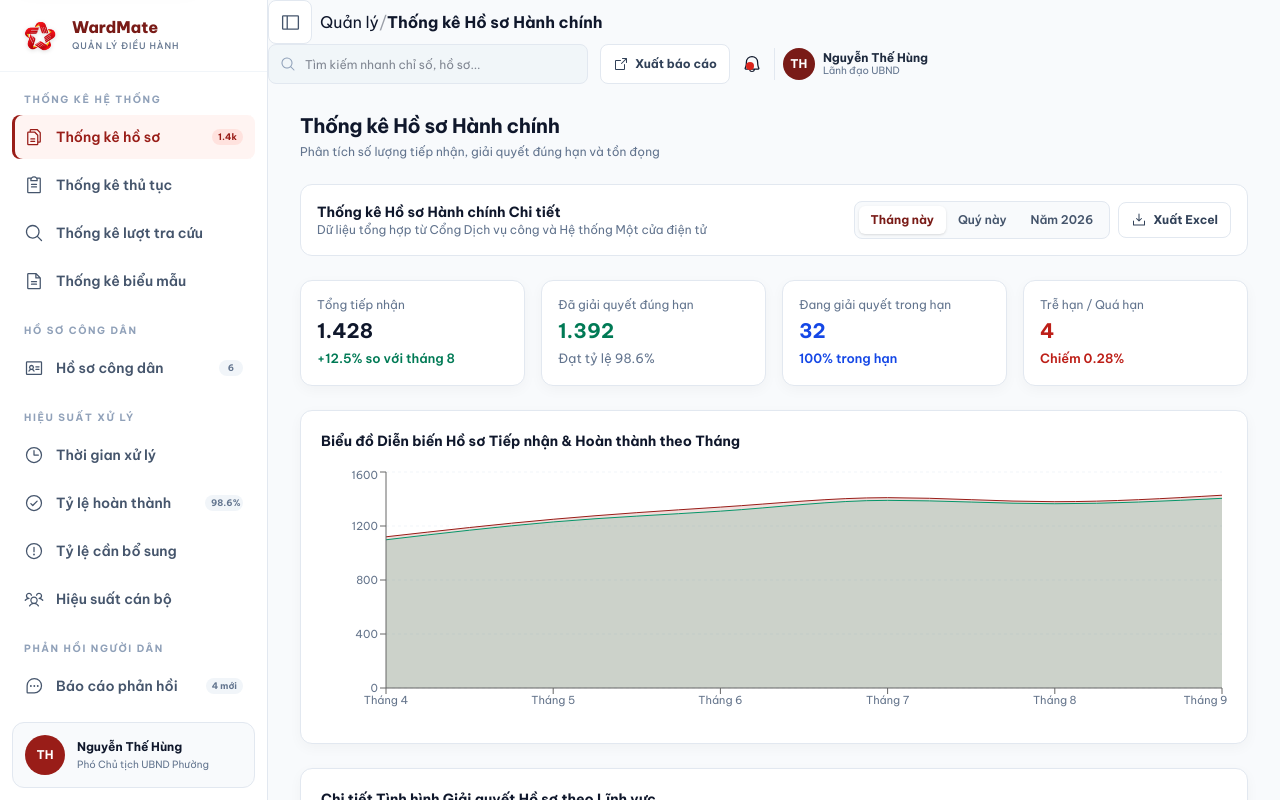
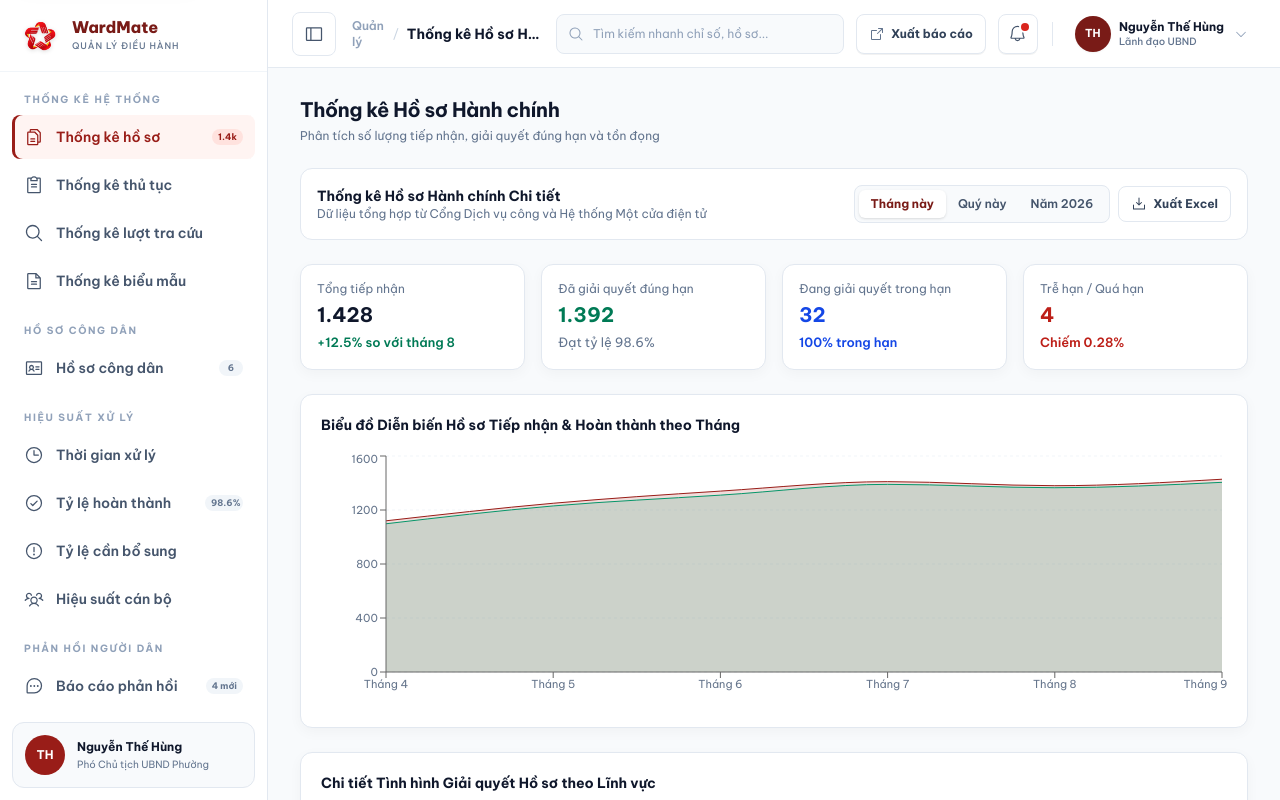
Before and after one commit to wardmate-capstone/wardmate-frontend, a React (Vite) app: page /manager in a window 1280 px wide. Shown: the top 800 px of the page. Built offline with nearby package versions, Linux system fonts and the light colour scheme.

Commit message:
style(manager): modernize manager topbar into single-row layout with admin styling
Sử dụng chuẩn admin-topbar giúp toàn bộ Header nằm trên 1 hàng duy nhất; hoàn thiện breadcrumb, thanh tìm kiếm bo góc, nút xuất báo cáo và avatar người dùng lãnh đạo.

```diff
--- a/src/pages/manager/ManagerHeader.tsx
+++ b/src/pages/manager/ManagerHeader.tsx
@@ -5,16 +5,16 @@ import {
   Bell,
   MagnifyingGlass,
   ArrowSquareOut,
+  CaretDown,
 } from '@phosphor-icons/react';
 import { ManagerSectionId } from './types';
 
 export const managerSectionTitles: Record<ManagerSectionId, { title: string; subtitle?: string }> = {
-  dashboard: { title: 'Tổng quan Điều hành', subtitle: 'Theo dõi tình hình giải quyết TTHC và hoạt động Bộ phận Một cửa' },
-  profiles: { title: 'Quản lý Hồ sơ Công dân', subtitle: 'Cơ sở dữ liệu định danh và thông tin công dân trên địa bàn' },
   'stats-dossiers': { title: 'Thống kê Hồ sơ Hành chính', subtitle: 'Phân tích số lượng tiếp nhận, giải quyết đúng hạn và tồn đọng' },
   'stats-procedures': { title: 'Thống kê Thủ tục Hành chính', subtitle: 'Tần suất giải quyết và thời gian xử lý theo từng thủ tục' },
   'stats-searches': { title: 'Thống kê Lượt tra cứu', subtitle: 'Lưu lượng tìm kiếm và quan tâm của người dân qua cổng trực tuyến' },
   'stats-forms': { title: 'Thống kê Biểu mẫu & E-Form', subtitle: 'Tình hình sử dụng, tải mẫu đơn và kê khai trực tuyến' },
+  profiles: { title: 'Quản lý Hồ sơ Công dân', subtitle: 'Cơ sở dữ liệu định danh và thông tin công dân trên địa bàn' },
   'perf-processing-time': { title: 'Hiệu suất Thời gian Xử lý', subtitle: 'So sánh thời gian giải quyết thực tế so với quy định pháp luật' },
   'perf-completion-rate': { title: 'Tỷ lệ Hoàn thành Hồ sơ', subtitle: 'Tỷ lệ giải quyết trước hạn, đúng hạn và trả kết quả thành công' },
   'perf-supplement-rate': { title: 'Tỷ lệ Cần bổ sung Hồ sơ', subtitle: 'Thống kê hồ sơ chưa đạt chuẩn và phân tích nguyên nhân lỗi' },
@@ -51,8 +51,9 @@ export const ManagerHeader: React.FC<ManagerHeaderProps> = ({
   };
 
   return (
-    <header className="admin-header">
-      <div className="flex items-center gap-2">
+    <header className="admin-topbar sticky top-0 z-30 flex min-h-[68px] items-center justify-between border-b border-slate-200/90 bg-white/95 px-4 backdrop-blur-md sm:px-6">
+      {/* Cụm trái: Toggle menu & Breadcrumb */}
+      <div className="flex items-center gap-2 sm:gap-3 min-w-0">
         <button
           type="button"
           className="admin-menu-toggle"
@@ -60,7 +61,7 @@ export const ManagerHeader: React.FC<ManagerHeaderProps> = ({
           aria-label="Mở menu điều hướng"
           aria-controls="manager-sidebar"
         >
-          <List size={23} />
+          <List size={22} weight="bold" />
         </button>
 
         <button
@@ -71,59 +72,78 @@ export const ManagerHeader: React.FC<ManagerHeaderProps> = ({
           aria-controls="manager-sidebar"
           aria-expanded={!isCollapsedDesktop}
         >
-          <SidebarSimple size={21} />
+          <SidebarSimple size={20} />
         </button>
 
-        <div className="admin-breadcrumb">
-          <span>Quản lý</span>
-          <span className="opacity-40">/</span>
-          <strong>{currentMeta.title}</strong>
+        <div className="flex items-center gap-2 min-w-0 pl-0.5 sm:pl-1">
+          <span className="hidden sm:inline-flex items-center text-xs font-semibold text-slate-400">
+            Quản lý
+          </span>
+          <span className="hidden sm:inline text-slate-300 text-xs select-none">/</span>
+          <span className="text-xs sm:text-sm font-bold text-slate-900 truncate max-w-[170px] sm:max-w-[280px] md:max-w-[360px]">
+            {currentMeta.title}
+          </span>
         </div>
       </div>
 
-      <div className="flex items-center gap-3">
-        <div className="relative hidden md:block w-64 lg:w-80">
+      {/* Cụm phải: Search, Action, Thông báo, User Pill */}
+      <div className="admin-topbar-actions ml-auto flex items-center gap-2 sm:gap-3 shrink-0">
+        {/* Ô tìm kiếm nhanh */}
+        <div className="relative hidden md:block w-48 lg:w-60 xl:w-72">
+          <MagnifyingGlass
+            size={16}
+            className="pointer-events-none absolute left-3 top-1/2 -translate-y-1/2 text-slate-400"
+          />
           <input
             type="search"
             value={searchQuery}
             onChange={(e) => onSearchChange(e.target.value)}
             placeholder="Tìm kiếm nhanh chỉ số, hồ sơ..."
-            className="w-full h-10 pl-9 pr-4 text-xs bg-slate-100/80 border border-slate-200 rounded-lg focus:bg-white focus:outline-none focus:ring-2 focus:ring-red-800"
-          />
-          <MagnifyingGlass
-            size={16}
-            className="absolute left-3 top-1/2 -translate-y-1/2 text-slate-400"
+            className="h-10 w-full rounded-lg border border-slate-200 bg-slate-50/90 pl-9 pr-3 text-xs text-slate-900 placeholder:text-slate-400 transition-colors hover:bg-slate-100/70 focus:border-red-700 focus:bg-white focus:outline-none focus:ring-2 focus:ring-red-700/15"
           />
         </div>
 
+        {/* Nút xuất báo cáo nhanh */}
         {onExportReport && (
           <button
             type="button"
-            className="inline-flex min-h-10 items-center gap-1.5 rounded-lg border border-slate-200 bg-white px-3 text-xs font-bold text-slate-700 hover:bg-slate-50 hover:text-red-800"
+            className="inline-flex h-10 items-center gap-1.5 rounded-lg border border-slate-200 bg-white px-3 text-xs font-bold text-slate-700 shadow-2xs transition-colors hover:border-red-200 hover:bg-red-50 hover:text-red-900 shrink-0"
             onClick={onExportReport}
+            title="Xuất báo cáo tổng hợp"
           >
-            <ArrowSquareOut size={16} />
+            <ArrowSquareOut size={16} className="text-slate-500" />
             <span className="hidden sm:inline">Xuất báo cáo</span>
           </button>
         )}
 
+        {/* Nút thông báo chuông */}
         <button
           type="button"
-          className="admin-notify-button relative"
+          className="relative grid size-10 shrink-0 place-items-center rounded-lg border border-slate-200 bg-white text-slate-600 shadow-2xs transition-colors hover:bg-slate-50 hover:text-red-800"
           aria-label="Thông báo hệ thống"
+          title="Thông báo"
         >
-          <Bell size={20} />
-          <span className="absolute top-2 right-2 size-2 bg-red-600 rounded-full" />
+          <Bell size={19} />
+          <span className="absolute top-2 right-2 size-2 rounded-full bg-red-600 ring-2 ring-white" />
         </button>
 
-        <div className="flex items-center gap-2 pl-2 border-l border-slate-200">
-          <span className="size-8 rounded-full bg-red-900 text-white font-bold text-xs flex items-center justify-center">
+        {/* Divider ngăn cách nhẹ */}
+        <div className="h-6 w-px bg-slate-200 hidden sm:block mx-0.5" />
+
+        {/* Cụm thông tin người dùng / avatar */}
+        <div className="admin-user-button select-none cursor-default py-1">
+          <span className="grid size-9 shrink-0 place-items-center rounded-full bg-red-900 text-[11px] font-bold text-white shadow-xs">
             TH
           </span>
-          <div className="hidden lg:block text-left">
-            <p className="text-xs font-bold text-slate-800 leading-none">Nguyễn Thế Hùng</p>
-            <p className="text-[10px] text-slate-500 mt-0.5 leading-none">Lãnh đạo UBND</p>
+          <div className="hidden min-w-0 sm:block text-left">
+            <strong className="block text-xs font-bold text-slate-900 leading-tight">
+              Nguyễn Thế Hùng
+            </strong>
+            <small className="block text-[10px] text-slate-500 leading-tight mt-0.5 font-medium">
+              Lãnh đạo UBND
+            </small>
           </div>
+          <CaretDown size={14} className="hidden sm:block text-slate-400 ml-0.5" />
         </div>
       </div>
     </header>
```
